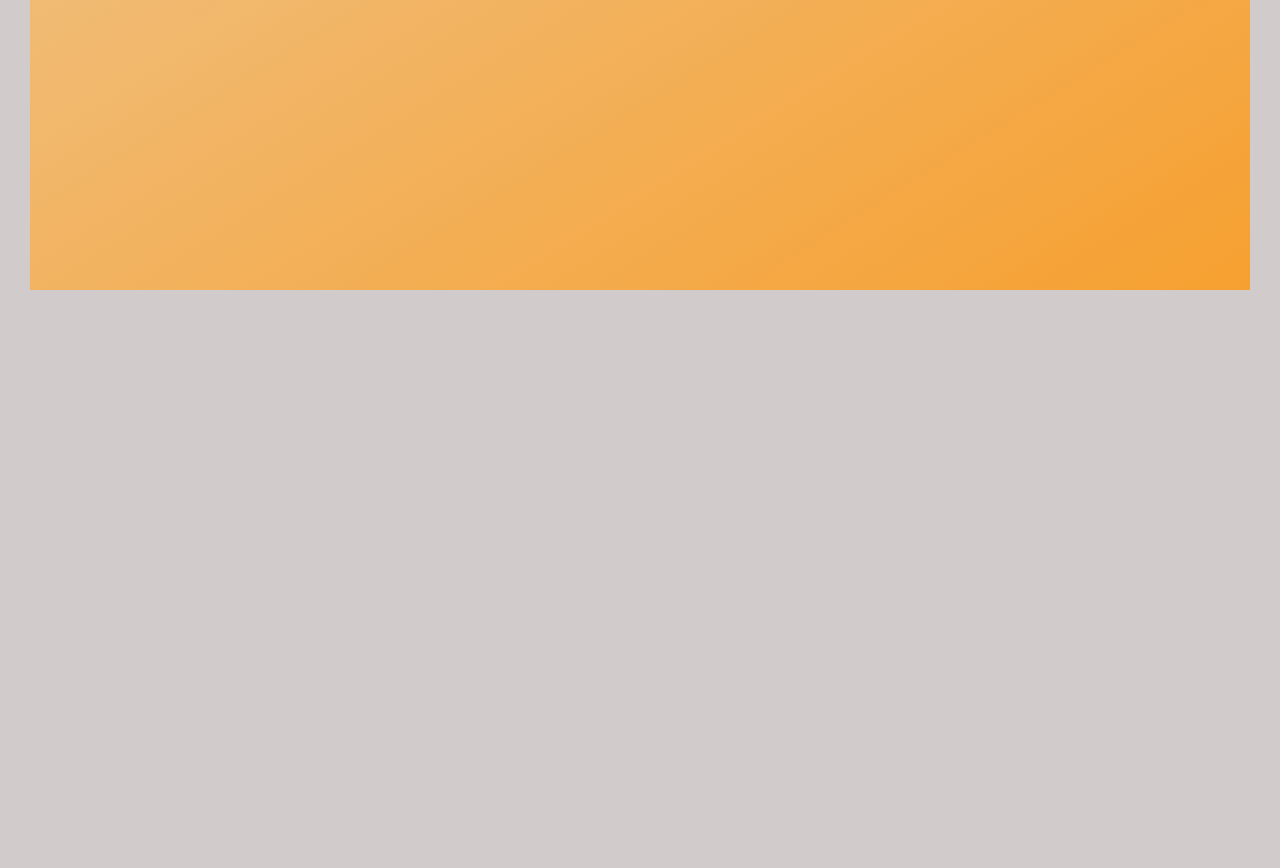
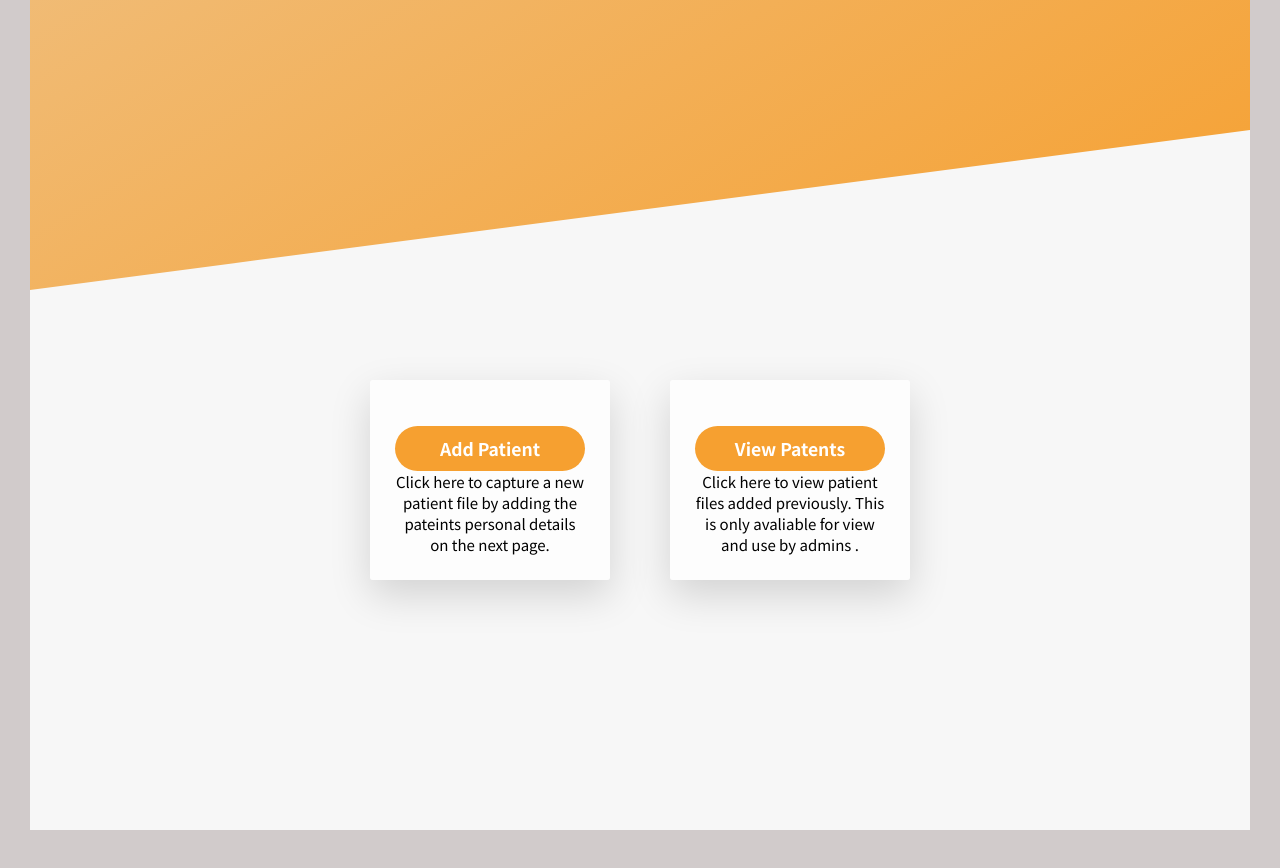
Before and after one commit to Mpilo-Pillz/clinic-workflow, an Angular app: page / in a window 1280 px wide. Shown: the part 500-1368 px from the top of the page. Before the commit the page ends 850 px from the top, so only its background shows below. Built offline with nearby package versions, Linux system fonts and the light colour scheme; a web font is replaced by a local one.

Commit message:
adding styles on file search exposing delete button for testing

```diff
--- a/src/app/components/file/file-list/file-list.component.scss
+++ b/src/app/components/file/file-list/file-list.component.scss
@@ -24,7 +24,12 @@ article {
   }
 
   .delete-button {
-      display: none
+    //   display: none
+    font-size: 1.6rem;
+      padding: .5rem 1rem;
+      background-color: seashell;
+      color: rebeccapurple;
+      border: none;
   }
 
   .edit-link {
--- a/src/app/components/file/file-search/file-search.component.html
+++ b/src/app/components/file/file-search/file-search.component.html
@@ -15,3 +15,29 @@
       <a class="edit-link" [routerLink]="['/edit', patient.id]">EDIT</a>
     </span>
   </div> -->
+
+  <section class="section-about">
+
+    <div class="row d-flex d-flex--justify-center">
+        <div class="col-1-of-4">
+            <div class="feature-box" routerLink="/create">
+                <i class="feature-box__icon icon-basic-world"></i>
+                <h3 class="heading-tertiary">Add Patient</h3>
+                <p class="feature-box__text">
+                    Click here to capture a new patient file by adding the pateints personal details on the next page.
+                </p>
+            </div>
+        </div>
+        <div class="col-1-of-4">
+            <div class="feature-box" routerLink="/list">
+                <i class="feature-box__icon icon-basic-compass"></i>
+                <h3 class="heading-tertiary">View Patents</h3>
+                <p class="feature-box__text">
+                  Click here to view patient files added previously. This is only avaliable for view and use by admins .
+                </p>
+            </div>
+        </div>
+
+
+    </div>
+</section>
--- a/src/app/components/file/file-search/file-search.component.scss
+++ b/src/app/components/file/file-search/file-search.component.scss
@@ -1,14 +1,27 @@
+@import '../../../../styles/abstracts/variables';
+
 .file-search-section {
     height: 95vh;
     background: linear-gradient(to right bottom,
-    rgb(238, 199, 147),
-    rgb(246, 160, 48));
-    margin: 0 3rem;
+    rgba(238, 199, 147, 1),
+    rgba(246, 160, 48, 1));
+    // url('https://picsum.photos/200/300?grayscale');
+    background-size: cover;
+    background-position: top;
+    // margin: 0 3rem;
     text-align: center;
-    // clip-path: polygon(0 0, 100% 0, 100% 75vh, 0 100%);
+    clip-path: polygon(0 0, 100% 0, 100% 75vh, 0 100%);
     // background: linear-gradient(to left, red, blue);
     // background-color: rgb(250, 198, 130);
     // background-position: top;
+}
+
+.heading-tertiary {
+    background-color: rgba(246, 160, 48, 1);
+    border-radius: 100px;
+    color: $color-white;
+    font-weight: bold;
+    padding: 1rem;
 }
 
 .input-search {
@@ -29,3 +42,25 @@
     padding: 2rem 1rem;
     transform: translate(-50%, -50%);
 }
+
+.section-about {
+    background-color: $color-grey-light-1;
+    padding: 25rem 0;
+    margin-top: -20vh;
+}
+
+.section-features {
+    padding: 20rem 0;
+    background-image: linear-gradient(
+        to right bottom,
+        rgba($color-primary-light, 0.8),
+        rgba($color-primary-dark, 0.8)),
+        url('https://picsum.photos/200/300');
+        background-size: cover;
+        transform: skewY(-7deg);
+        margin-top: -11rem;
+
+        & > * {
+            transform: skewY(7deg);
+        }
+}
--- a/src/styles.scss
+++ b/src/styles.scss
@@ -2,6 +2,13 @@
 @import './styles/buttons.scss';
 @import './styles/form.scss';
 @import './styles/layouts.scss';
+
+@import './styles/abstracts/mixins';
+@import './styles/abstracts/variables';
+
+@import './styles/components/feature-box';
+
+@import './styles/layout/grid.scss';
 
 .paper {
     max-width: 90rem;
--- /dev/null
+++ b/src/styles/abstracts/_mixins.scss
@@ -0,0 +1,7 @@
+@mixin clearfix {
+    &::after {
+        content: "";
+        display: table;
+        clear: both;
+    }
+}
--- /dev/null
+++ b/src/styles/abstracts/_variables.scss
@@ -0,0 +1,17 @@
+$color-primary: #55c57a;
+$color-primary-light: #7ed56f;
+$color-primary-dark: #28b485;
+
+$color-grey-light-1: #f7f7f7;
+
+$color-grey-dark: #777;
+$color-white: #fff;
+$color-black: #000;
+
+//FONT
+$default-font-size: 1.6rem;
+
+//GRID
+$grid-width: 114rem;
+$gutter-vertical: 8rem;
+$gutter-horizontal: 6rem;
--- /dev/null
+++ b/src/styles/components/_feature-box.scss
@@ -0,0 +1,29 @@
+.feature-box {
+    background-color: rgba($color-white, 0.8);
+    font-size: 1.5rem;
+    padding: 2.5rem;
+    text-align: center;
+    border-radius: 3px;
+    box-shadow: 0 1.5rem 4rem rgba($color-black, 0.15);
+    transition: transform .3s;
+
+    &__icon {
+      font-size: 6rem;
+      margin-bottom: 0.5rem;
+      display: inline-block;
+      background-image: linear-gradient(
+        to right,
+        $color-primary-light,
+        $color-primary-dark
+      );
+      -webkit-background-clip: text;
+      color: transparent;
+    }
+
+    &:hover {
+      transform: translateY(-1.5rem) scale(1.03);
+    }
+
+  //   &__text {
+  //   }
+  }
--- a/src/styles/form.scss
+++ b/src/styles/form.scss
@@ -12,7 +12,7 @@
 
 &-error {
     color: maroon;
-    font-size: 1rem;
+    font-size: 1.6rem;
 }
 
 &-header {
--- /dev/null
+++ b/src/styles/layout/grid.scss
@@ -0,0 +1,47 @@
+//^ all that start with
+//* all that contain
+//$ all or any that end with
+.row {
+    max-width: 114rem;
+    margin: 0 auto;
+
+    &:not(:last-child) {
+        margin-bottom: $gutter-vertical;
+    }
+
+    @include clearfix;
+
+    [class^="col-"] {
+        // background-color: orange;
+       float: left;
+
+       &:not(:last-child) {
+           margin-right: $gutter-horizontal;
+       }
+    }
+
+    .col-1-of-2 {
+       width: calc((100% - #{$gutter-horizontal}) / 2);
+    }
+
+    .col-1-of-3 {
+        width: calc((100% - 2 * #{$gutter-horizontal}) / 3);
+    }
+
+    .col-2-of-3 {
+        width: calc(2 * ((100% - 2 * #{$gutter-horizontal}) / 3) + #{$gutter-horizontal});
+    }
+
+    .col-1-of-4 {
+        width: calc((100% - 3 * #{$gutter-horizontal}) / 4);
+    }
+
+    .col-2-of-4 {
+        width: calc(2 * ((100% - 3 * #{$gutter-horizontal}) / 4) + #{$gutter-horizontal});
+    }
+
+    .col-3-of-4 {
+        width: calc(3 * ((100% - 3 * #{$gutter-horizontal}) / 4) + 2 * #{$gutter-horizontal});
+    }
+
+}
--- a/src/styles/layouts.scss
+++ b/src/styles/layouts.scss
@@ -14,6 +14,10 @@
         flex-direction: row;
         justify-content: space-between;
     }
+
+    &--justify-center {
+        justify-content: center;
+    }
 }
 
 .el--align-center {
--- a/src/styles/reset.scss
+++ b/src/styles/reset.scss
@@ -12,5 +12,5 @@ body {
     background-color: #d1cbcb;
     font-family: 'Noto Sans JP', Arial, Helvetica, sans-serif;
     // font-size: 1rem;
-    padding: 3rem 0 6rem 0;
+    padding: 3rem 3rem 6rem 3rem;
 }
```
Also changed, not shown: firebase.json (added), 1 other file (tests, documents, lock files or other folders).
